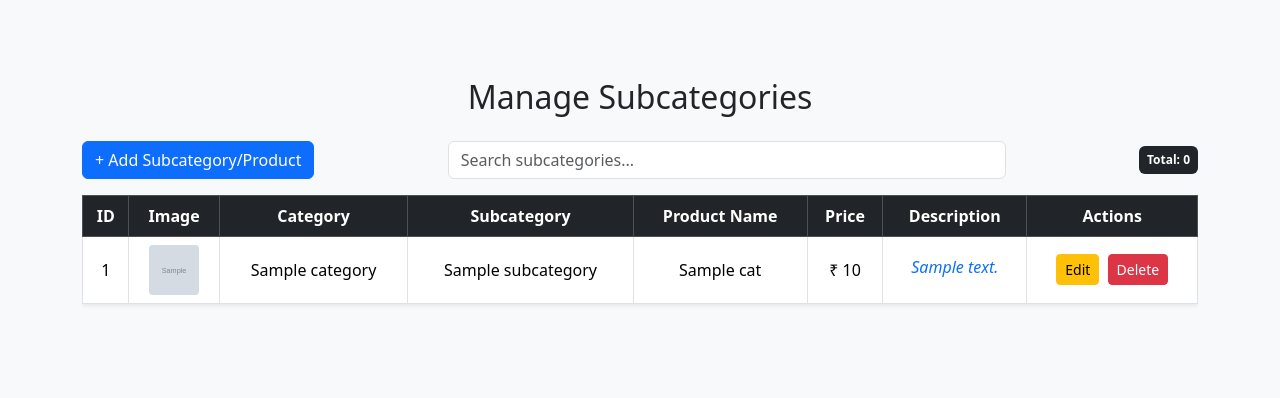
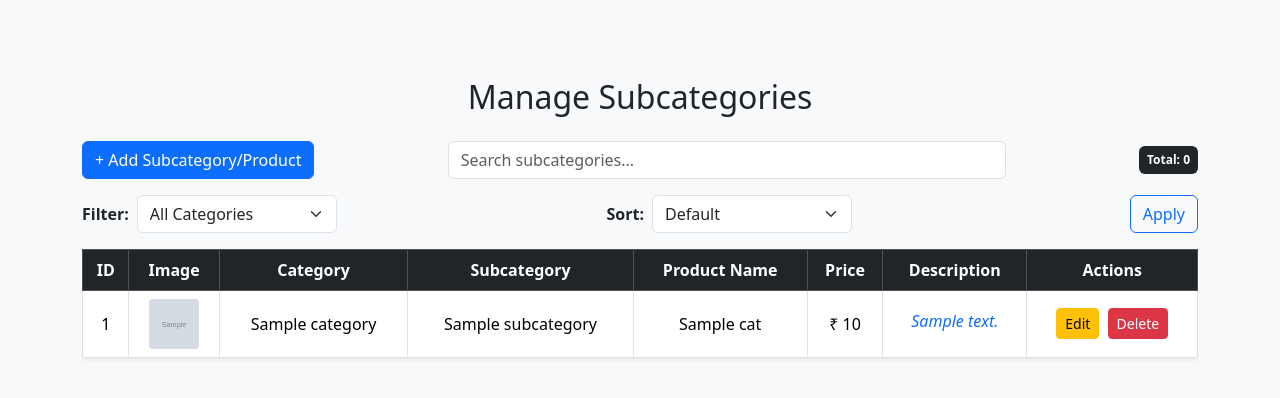
Before and after one commit to designeer1/ecommerce-django, a Django app: template owner/templates/subcategory.html in a window 1280 px wide. Shown: the part 57-455 px from the top of the page. Run offline with Django 3.2, Linux system fonts and the light colour scheme; the template is opened without the code that fills it: most values are stand-ins (such as "Sample title", 1, 10 or a date in 2020); grey boxes marked "Sample" are stand-in pictures.

Commit message:
Your commit message here

```diff
--- a/owner/templates/subcategory.html
+++ b/owner/templates/subcategory.html
@@ -13,11 +11,36 @@
     <div class="w-50 position-relative">
       <input type="text" id="searchSubcatInput" class="form-control" placeholder="Search subcategories...">
       <ul id="searchDropdown" class="list-group position-absolute w-100 shadow-sm"
-          style="z-index:1000; display:none; max-height:250px; overflow-y:auto;"></ul>
+          style="z-index:1050; display:none; max-height:280px; overflow-y:auto; border-radius:8px; padding:0.5rem; background:#fff; box-shadow: 0 4px 8px rgba(0,0,0,0.1);"></ul>
     </div>
     <span class="badge bg-dark p-2">Total: <span id="subcategoryCount">0</span></span>
   </div>
-
+  <!-- Filter & Sort Controls -->
+  <div class="d-flex justify-content-between align-items-center mb-3">
+    <!-- Filter by Category -->
+    <div class="d-flex align-items-center">
+      <label for="filterCategory" class="me-2 fw-bold">Filter:</label>
+      <select id="filterCategory" class="form-select" style="width:200px;">
+        <option value="">All Categories</option>
+        {% for cat in categories %}
+          <option value="{{ cat }}">{{ cat }}</option>
+        {% endfor %}
+      </select>
+    </div>
+    <!-- Sort Dropdown -->
+    <div class="d-flex align-items-center">
+      <label for="sortSelect" class="me-2 fw-bold">Sort:</label>
+      <select id="sortSelect" class="form-select" style="width:200px;">
+        <option value="">Default</option>
+        <option value="name_asc">Name ↑</option>
+        <option value="name_desc">Name ↓</option>
+        <option value="price_asc">Price ↑</option>
+        <option value="price_desc">Price ↓</option>
+      </select>
+    </div>
+    <!-- Apply Button -->
+    <button id="applyFilterSort" class="btn btn-outline-primary ms-2">Apply</button>
+  </div>
   <!-- Subcategories Table -->
   <div id="subcategoryTable" class="table-responsive">
     <table class="table table-bordered align-middle text-center shadow-sm">
@@ -227,8 +265,11 @@ document.addEventListener("DOMContentLoaded", function() {
   // Live search
   searchInput.addEventListener("keyup", function() {
     const query = this.value.trim();
-    if(query.length < 2) { resultsList.style.display = "none"; return; }
-    fetch("{% url 'search_subcategories' %}?q=" + query)
+    if(query.length < 2) {
+      resultsList.style.display = "none";
+      return;
+    }
+    fetch("{% url 'search_subcategories' %}?q=" + encodeURIComponent(query))
       .then(res => res.json())
       .then(data => {
         resultsList.innerHTML = "";
@@ -242,18 +283,65 @@ document.addEventListener("DOMContentLoaded", function() {
         }
         data.results.forEach(sc => {
           const li = document.createElement("li");
-          li.className = "list-group-item d-flex align-items-center";
+          li.className = "list-group-item p-3 shadow-sm my-2";
+          li.style.borderRadius = "8px";
           li.innerHTML = `
-            <img src="${sc.image}" style="width:40px;height:40px;object-fit:cover;border-radius:4px;margin-right:10px;">
-            <span>${sc.category} → ${sc.subcategory}</span>
+            <div class="d-flex align-items-center">
+              <img src="${sc.image || '/media/products/default.png'}" alt="${sc.name}"
+                style="width:60px; height:60px; object-fit:cover; border-radius:6px; margin-right:12px;">
+              <div class="flex-grow-1">
+                <h6 class="mb-1">${sc.category} → ${sc.subcategory}</h6>
+                <p class="mb-1 fw-bold">${sc.name} - ₹${parseFloat(sc.price).toFixed(2)}</p>
+                <p class="mb-2 text-truncate" style="max-width:300px;" title="${sc.description || 'No description'}">
+                  ${sc.description ? sc.description.substring(0, 100) : 'No description'}
+                </p>
+                <div>
+                  <button class="btn btn-warning btn-sm me-1 edit-dropdown-btn"
+                    data-category="${sc.category}" data-name="${sc.name}"
+                    data-subcategory="${sc.subcategory}"
+                    data-price="${sc.price}"
+                    data-description="${sc.description || ''}"
+                    data-image="${sc.image || '/media/products/default.png'}"
+                    >
+                    Edit
+                  </button>
+                  <a href="/owner/subcategories/delete/${encodeURIComponent(sc.category)}/${encodeURIComponent(sc.name)}"
+                    class="btn btn-danger btn-sm"
+                    onclick="return confirm('Delete ${sc.name}?');">
+                    Delete
+                  </a>
+                </div>
+              </div>
+            </div>
           `;
+
+          // Edit button event to fill modal and show
+          li.querySelector(".edit-dropdown-btn").addEventListener("click", function() {
+            const btn = this;
+            document.getElementById("editOldCategory").value = btn.dataset.category;
+            document.getElementById("editOldName").value = btn.dataset.name;
+            document.getElementById("editCategory").value = btn.dataset.category;
+            document.getElementById("editSubcategory").value = btn.dataset.subcategory || '';
+            document.getElementById("editName").value = btn.dataset.name;
+            document.getElementById("editPrice").value = btn.dataset.price;
+            document.getElementById("editDescription").value = btn.dataset.description || '';
+            document.getElementById("currentImage").src = btn.dataset.image || '/media/products/default.png';
+
+            form.action = `/owner/subcategories/edit/${encodeURIComponent(btn.dataset.category)}/${encodeURIComponent(btn.dataset.name)}/`;
+
+            const modal = new bootstrap.Modal(document.getElementById("editSubcatModal"));
+            modal.show();
+
+            resultsList.style.display = "none";
+          });
+
           resultsList.appendChild(li);
         });
         resultsList.style.display = "block";
       });
   });
 
-  // Edit Button → Prefill Modal
+  // Table Edit Button → Prefill Modal
   document.querySelectorAll(".edit-btn").forEach(btn => {
     btn.addEventListener("click", function() {
       const tr = btn.closest("tr");
@@ -265,12 +353,49 @@ document.addEventListener("DOMContentLoaded", function() {
       document.getElementById("editPrice").value = tr.dataset.price;
       document.getElementById("editDescription").value = tr.dataset.description;
       document.getElementById("currentImage").src = tr.dataset.image;
-
       form.action = `/owner/subcategories/edit/${encodeURIComponent(tr.dataset.category)}/${encodeURIComponent(tr.dataset.name)}/`;
       const modal = new bootstrap.Modal(document.getElementById("editSubcatModal"));
       modal.show();
     });
   });
+
+  // Filter + Sort
+  const filterCategory = document.getElementById("filterCategory");
+  const sortSelect = document.getElementById("sortSelect");
+  const applyBtn = document.getElementById("applyFilterSort");
+  applyBtn.addEventListener("click", function() {
+    const rows = document.querySelectorAll("#subcategoryTable tbody tr");
+    const filterValue = filterCategory.value.toLowerCase();
+    const sortValue = sortSelect.value;
+
+    let rowArray = Array.from(rows);
+    rowArray.forEach(row => {
+      const category = row.dataset.category.trim().toLowerCase();
+      if (!filterValue || category === filterValue.trim()) {
+        row.style.display = "";
+      } else {
+        row.style.display = "none";
+      }
+    });
+
+    let visibleRows = rowArray.filter(r => r.style.display !== "none");
+    if (sortValue === "name_asc" || sortValue === "name_desc") {
+      visibleRows.sort((a, b) => {
+        let nameA = a.dataset.name.toLowerCase();
+        let nameB = b.dataset.name.toLowerCase();
+        return sortValue === "name_asc" ? nameA.localeCompare(nameB) : nameB.localeCompare(nameA);
+      });
+    } else if (sortValue === "price_asc" || sortValue === "price_desc") {
+      visibleRows.sort((a, b) => {
+        let priceA = parseFloat(a.dataset.price);
+        let priceB = parseFloat(b.dataset.price);
+        return sortValue === "price_asc" ? priceA - priceB : priceB - priceA;
+      });
+    }
+
+    const tbody = document.querySelector("#subcategoryTable tbody");
+    visibleRows.forEach(row => tbody.appendChild(row));
+  });
 });
 </script>
 {% endblock %}
```
Also changed, not shown: other parts of owner/templates/subcategory.html (+23 -10 lines), owner/data.json (+1 -1 lines).
